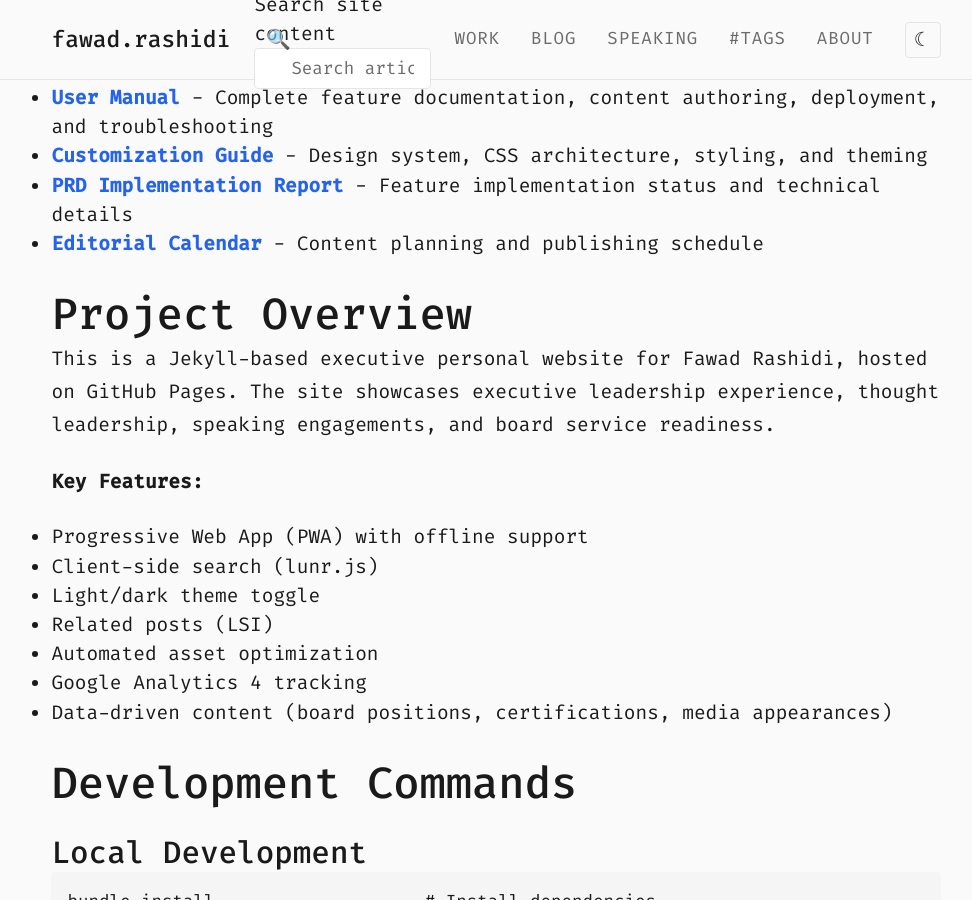
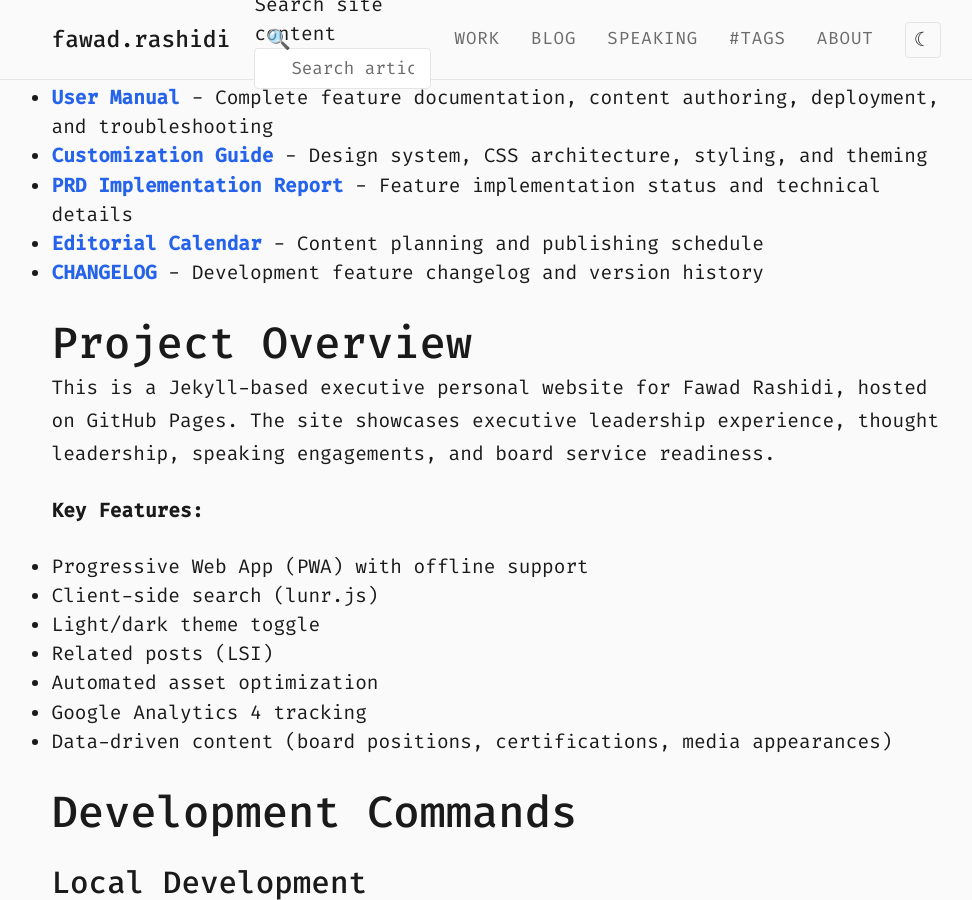
Before and after one commit to fawadafr/fawadafr.github.io, a Jekyll site: the page built from CLAUDE.md, in a window 1280 px wide and 900 px high, scrolled down 364 px. Shown: the whole window, without its empty margins (144-1116 px from the left). Built offline with Jekyll 4.4.1, drawn with Linux system fonts in a browser that asks for light colours; our own code applies the rules of GitHub Pages for plain Markdown files; comment, search, counter and statistics services are not loaded.

Commit message:
feat: Add CHANGELOG to track development features
Introduce comprehensive CHANGELOG.md following Keep a Changelog format to document development features, infrastructure changes, and site functionality.

Changes:
- Add CHANGELOG.md with v1.0.0 documenting current state (PWA, search, theme toggle, related posts, asset optimization, documentation, analytics, SEO)
- Update CLAUDE.md documentation reference to include CHANGELOG
- Add changelog link to site footer (links to GitHub)
- Exclude content updates (tracked via RSS feeds)

The changelog provides clear versioning strategy and contribution guidelines for future updates.

🤖 Generated with [Claude Code](https://claude.com/claude-code)

Co-Authored-By: Claude <noreply@anthropic.com>

```diff
--- a/CLAUDE.md
+++ b/CLAUDE.md
@@ -10,6 +10,7 @@ This file provides a quick reference for development. For comprehensive document
 - **[Customization Guide](docs/customization-guide.md)** - Design system, CSS architecture, styling, and theming
 - **[PRD Implementation Report](docs/prd-implementation-report.md)** - Feature implementation status and technical details
 - **[Editorial Calendar](docs/editorial-calendar.md)** - Content planning and publishing schedule
+- **[CHANGELOG](CHANGELOG.md)** - Development feature changelog and version history
 
 ## Project Overview
 
--- a/_includes/footer.html
+++ b/_includes/footer.html
@@ -7,6 +7,7 @@
       <a href="https://github.com" class="footer-link">github</a>
       <a href="https://twitter.com" class="footer-link">twitter</a>
       <a href="{{ '/feed.xml' | relative_url }}" class="footer-link">rss</a>
+      <a href="https://github.com/fawadafr/fawadafr.github.io/blob/main/CHANGELOG.md" class="footer-link" target="_blank" rel="noopener">changelog</a>
       <a href="{{ '/privacy.html' | relative_url }}" class="footer-link">privacy</a>
     </div>
     <p class="footer-meta">
```
Also changed, not shown: CHANGELOG.md (added).
